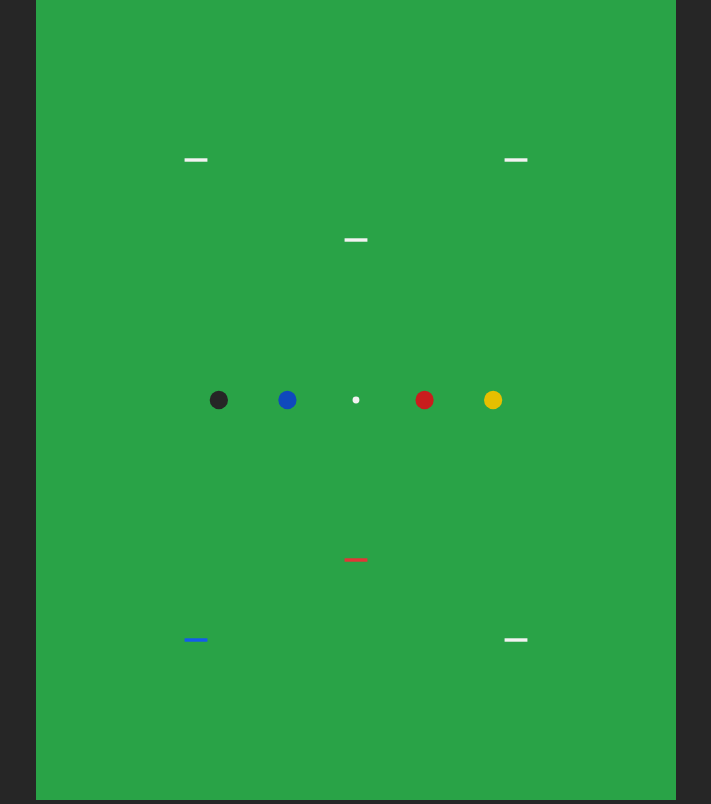
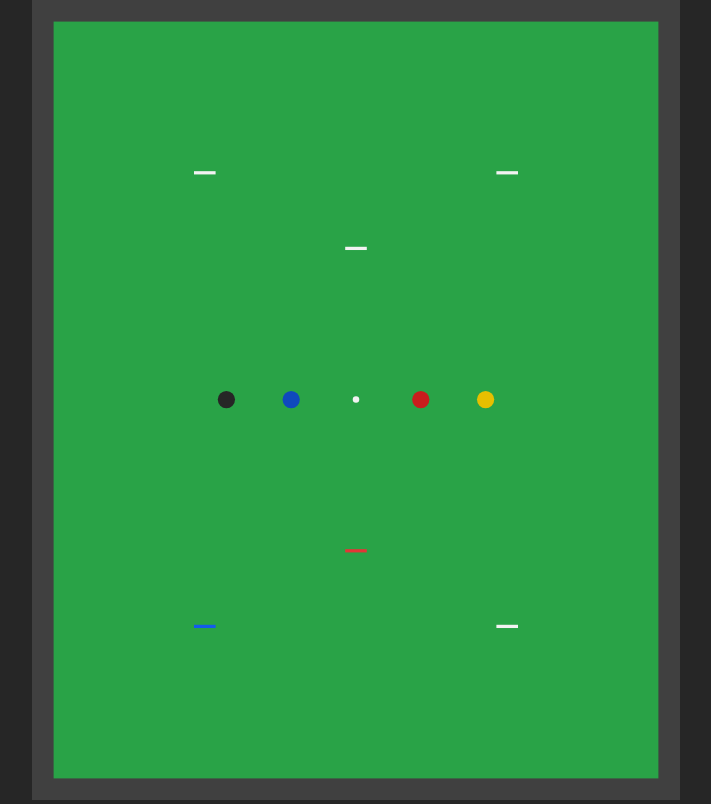
Before and after one commit to croquetboard/croquetboard.github.io, a plain HTML site: page index.html in a window 1280 px wide. Shown: the whole page, without its empty margins (284-995 px from the left). Drawn offline with Linux system fonts and the light colour scheme.

Commit message:
Add files via upload

```diff
--- a/index.html
+++ b/index.html
@@ -7,6 +7,7 @@
         <style>
             :root {
                 --background: hsl(0deg, 0%, 15%);
+                --margin: hsl(0deg, 0%, 25%);
                 --lawn: hsl(135deg, 60%, 40%);
 
                 --hoop: hsl(0deg, 0%, 95%);
@@ -63,6 +64,8 @@
 
             var yard;
 
+            var margin = 1;
+
             var balls = [
                 { x: 28 / 2 - 2 * 3, y: 35 / 2, color: "black" },
                 { x: 28 / 2 - 1 * 3, y: 35 / 2, color: "blue" },
@@ -85,6 +88,19 @@
             var peg = { x: 28 / 2, y: 35 / 2 };
             var pegRadius = 0.15;
 
+            for (var i = 0; i < balls.length; i++) {
+                balls[i].x += margin;
+                balls[i].y += margin;
+            }
+
+            for (var i = 0; i < hoops.length; i++) {
+                hoops[i].x += margin;
+                hoops[i].y += margin;
+            }
+
+            peg.x += margin;
+            peg.y += margin;
+
             var draggingBall = -1;
             var draggingOffsetX;
             var draggingOffsetY;
@@ -101,7 +117,7 @@
             }
 
             function resizeGame() {
-                var widthToHeight = 4 / 5;
+                var widthToHeight = (28 + margin * 2) / (35 + margin * 2);
                 var newWidth = window.innerWidth;
                 var newHeight = window.innerHeight;
                 var newWidthToHeight = newWidth / newHeight;
@@ -122,7 +138,7 @@
                 gameCanvas.width = newWidth;
                 gameCanvas.height = newHeight;
 
-                yard = gameCanvas.width / 28;
+                yard = gameCanvas.width / (28 + margin * 2);
 
                 draw();
             }
@@ -172,8 +188,11 @@
             }
 
             function draw() {
+                context.fillStyle = getColor("margin");
+                context.fillRect(0, 0, context.canvas.width, context.canvas.height);
+
                 context.fillStyle = getColor("lawn");
-                context.fillRect(0, 0, context.canvas.width, context.canvas.height);
+                context.fillRect(margin * yard, margin * yard, context.canvas.width - margin * yard * 2, context.canvas.height - margin * yard * 2);
 
                 for (var i = 0; i < balls.length; i++) {
                     var ball = balls[i];
@@ -247,8 +266,8 @@
                     if (draggingBall != -1) {
                         var activeBall = balls[draggingBall];
 
-                        activeBall.x = Math.min(Math.max(inputX - draggingOffsetX, 0), gameCanvas.width) / yard;
-                        activeBall.y = Math.min(Math.max(inputY - draggingOffsetY, 0), gameCanvas.height) / yard;
+                        activeBall.x = (inputX - draggingOffsetX) / yard;
+                        activeBall.y = (inputY - draggingOffsetY) / yard;
 
                         collideAndResolve(activeBall, ballRadius, peg, pegRadius);
 
@@ -264,6 +283,9 @@
                             }
                             collideAndResolve(activeBall, ballRadius, balls[i], ballRadius);
                         }
+
+                        activeBall.x = Math.min(Math.max(activeBall.x * yard, ballRadius * yard), gameCanvas.width - ballRadius * yard) / yard;
+                        activeBall.y = Math.min(Math.max(activeBall.y * yard, ballRadius * yard), gameCanvas.height - ballRadius * yard) / yard;
                     }
                 }
 
```
